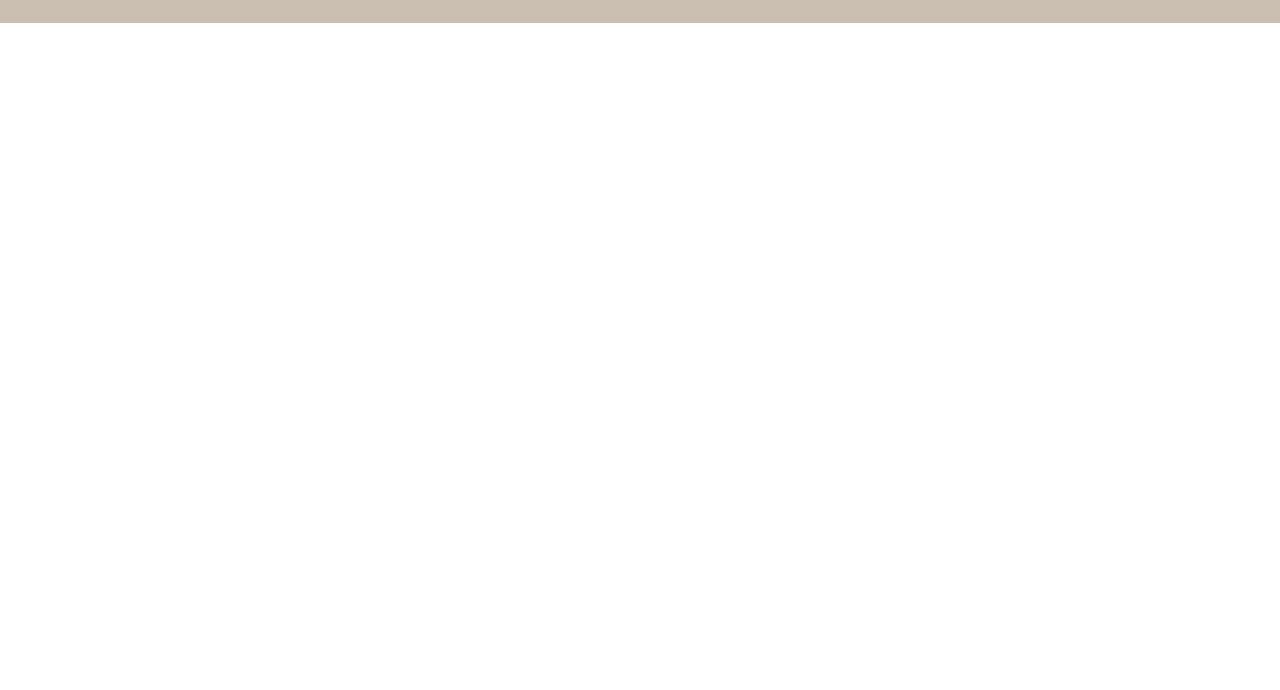
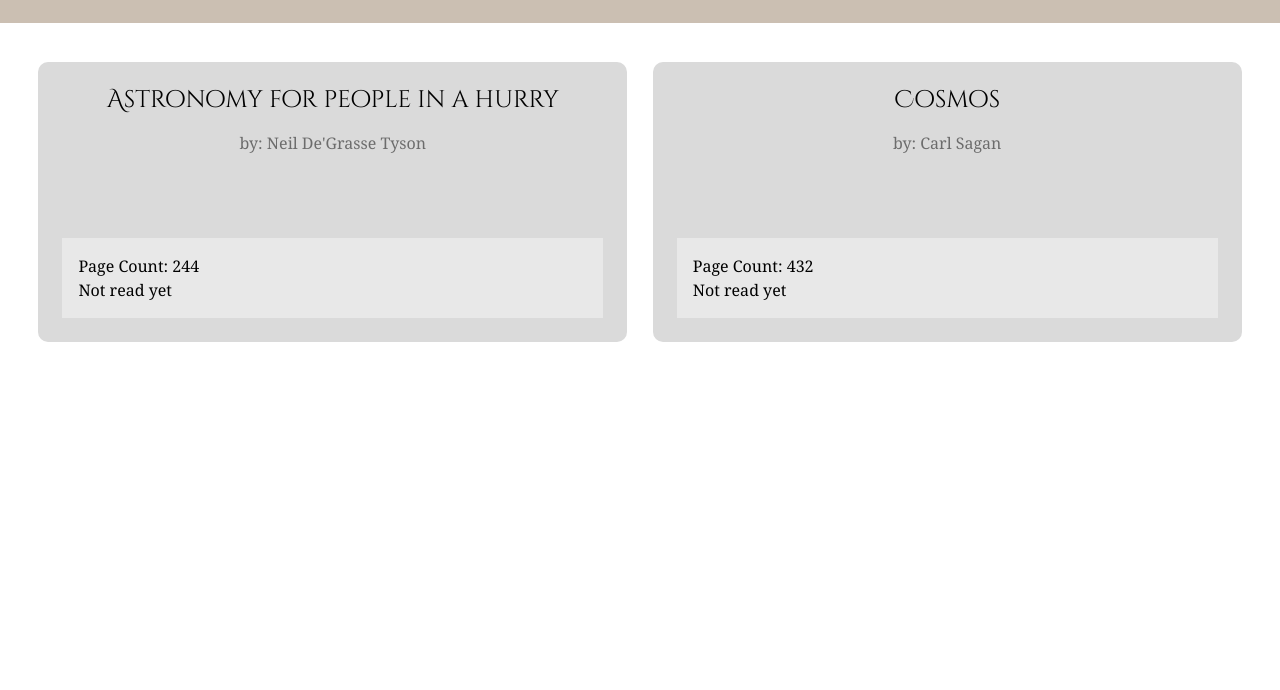
Before and after one commit to isaacnewtonthe2nd/libraryProject, a plain HTML site: page index.html in a window 1280 px wide. Shown: the part 110-800 px from the top of the page. Drawn offline with Linux system fonts and the light colour scheme.

Commit message:
Add a displayBooks function that displays newly added books and styles them.

```diff
--- a/index.html
+++ b/index.html
@@ -21,7 +21,19 @@
         <button>New Book</button>
       </div>
     </div>
-    <div class="book-container"></div>
+
+    <div class="card-container">
+      <!-- <div class="card">
+        <div class="book-name">
+          <p class="title">Astronomy for People in a Hurry</p>
+          <p class="author">by: Neil De'Grasse Tyson</p>
+        </div>
+        <div class="book-info">
+          <p class="page-count">Page Count: 244</p>
+          <p class="status">Not yet read</p>
+        </div>
+      </div> -->
+    </div>
   </div>
 
 
--- a/scripts.js
+++ b/scripts.js
@@ -14,4 +14,30 @@ function addBookToLibrary (title, author, pages, status) {
 
 addBookToLibrary('Astronomy for people in a hurry', `Neil De'Grasse Tyson`, '244', 'Not read yet');
 
-addBookToLibrary('Cosmos', 'Carl Sagan', '432', 'not read yet');
+addBookToLibrary('Cosmos', 'Carl Sagan', '432', 'Not read yet');
+
+const cardContainer = document.querySelector(".card-container")
+
+function displayBooks (library) {
+  for (let i = 0; i < library.length; i++) {
+    const book = library[i];
+    const card = document.createElement("div");
+    card.innerHTML = `
+      <div class="book-name">
+          <p class="title">${book.title}</p>
+          <p class="author">by: ${book.author} </p>
+      </div>
+      <div class="book-info">
+          <p class="page-count">Page Count: ${book.pages} </p>
+          <p class="status">${book.status} </p>
+      </div>
+    `;
+    card.classList.add("card");
+    cardContainer.appendChild(card);
+    book.id = i + 1;
+    console.log(book.id);
+
+  }
+}
+
+displayBooks(myLibrary);
--- a/style.css
+++ b/style.css
@@ -62,10 +62,6 @@ h1, h2, h3, h4, h5, h6 {
   align-items: center;
 }
 
-.logo {
-  width: 12vw;
-}
-
 .header {
   background-color: #cbbfb2;
   padding: 3vw;
@@ -77,9 +73,47 @@ h1, h2, h3, h4, h5, h6 {
   font-weight: bold;
 }
 
+.main, .card-container, .card {
+  display: grid;
+}
+
 .main {
-  display: grid;
   grid-template-rows: 1fr 5fr;
   width: 100vw;
   height: 100vh;
 }
+
+.card-container {
+  grid-template-columns: repeat(auto-fit, minmax(250px, 1fr));
+  gap: 2vw;
+  padding: 3vw;
+}
+
+.card {
+  background-color: rgb(218, 218, 218);
+  padding: 1.5rem;
+  grid-template-rows: 3fr 1fr;
+  border-radius: 10px;
+  max-height: 35vh;
+}
+
+.title, .author {
+  text-align: center;
+}
+
+.title {
+  text-align: center;
+  font-family: "Cinzel Decorative";
+  line-height: 1.2;
+  font-size: 1.5rem;
+}
+
+.author {
+  opacity: 0.5;
+  margin-top: 1rem;
+}
+
+.book-info {
+  background-color: rgb(232, 232, 232);
+  padding: 1rem;
+}
```
